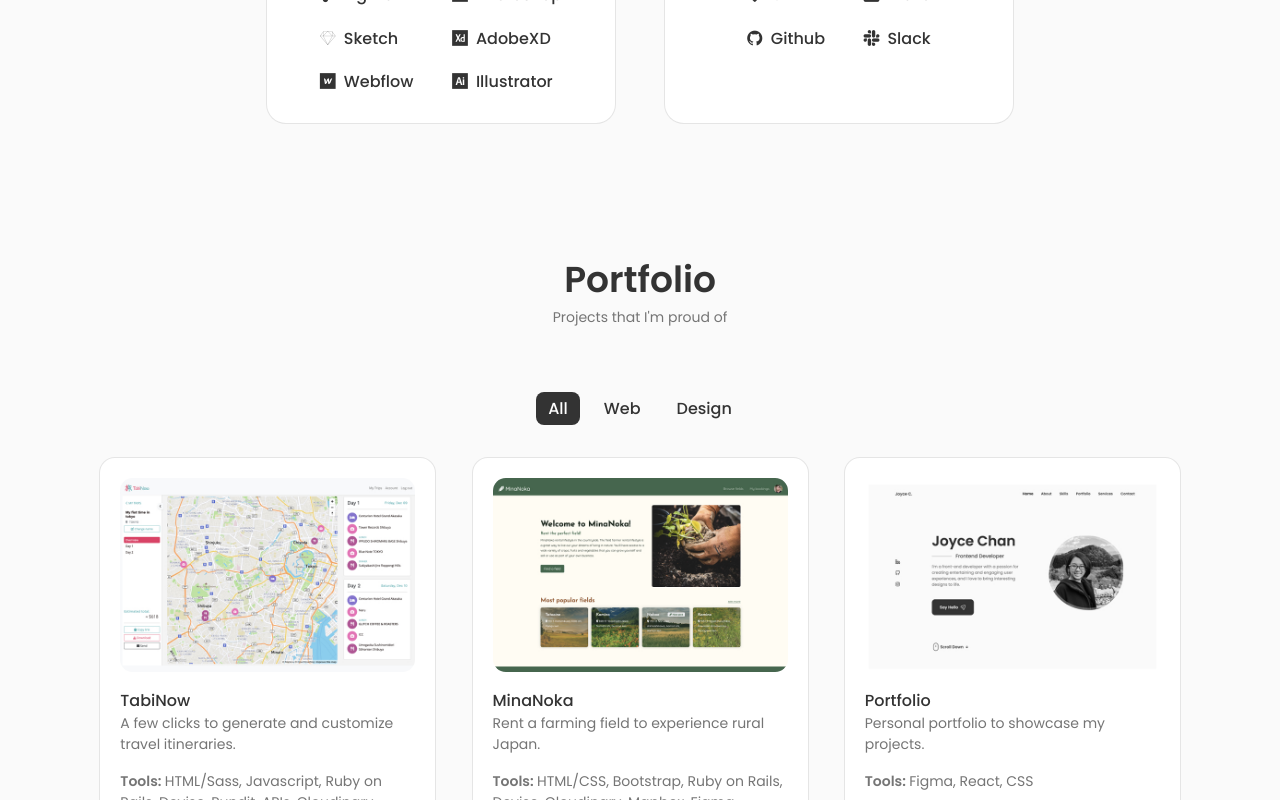
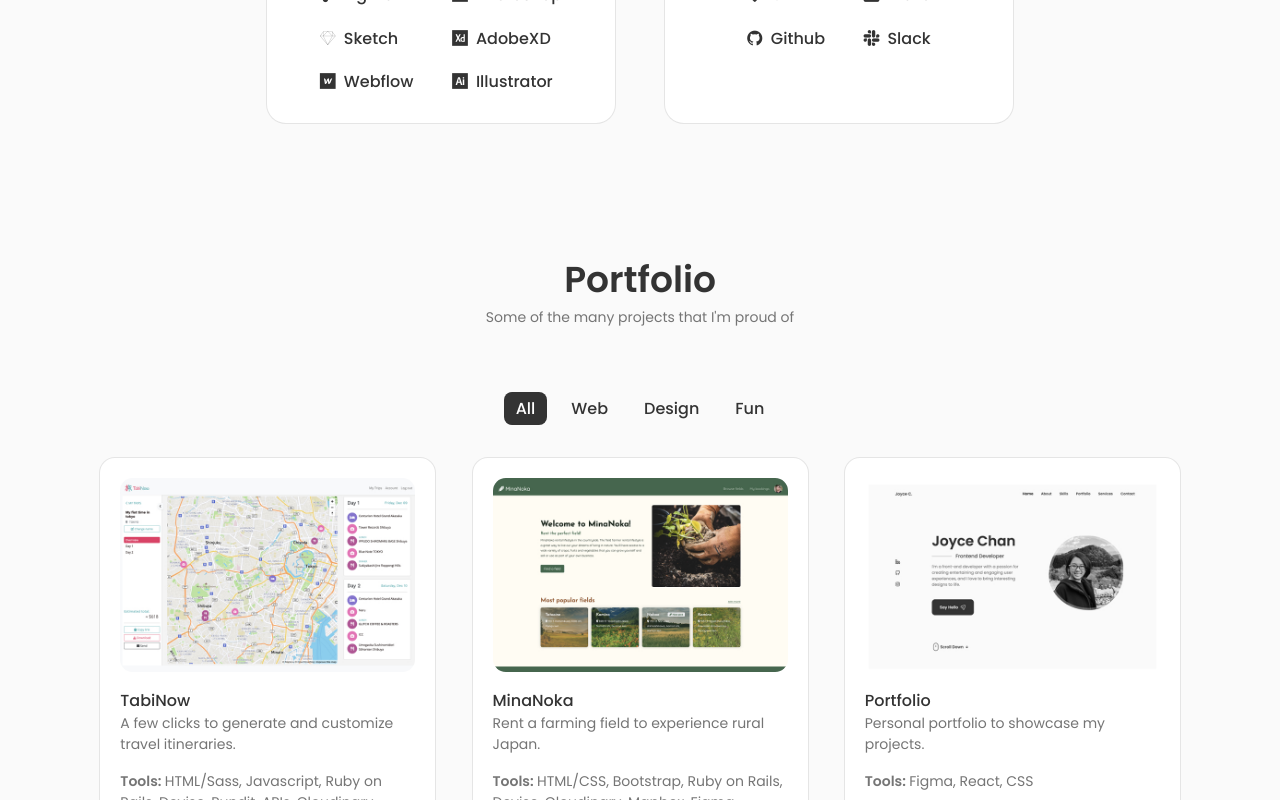
Before and after one commit to joycehwchan/portfolio, a React (Create React App) app: page / in a window 1280 px wide. Shown: the part 2000-2800 px from the top of the page. Built offline with nearby package versions, Linux system fonts and the light colour scheme.

Commit message:
added new project

```diff
--- a/src/compoents/work/Data.jsx
+++ b/src/compoents/work/Data.jsx
@@ -1,45 +1,58 @@
-import Work1 from "../../assets/work1.jpg"
-import Work2 from "../../assets/work2.jpg"
-import Work3 from "../../assets/work3.jpg"
+import Work1 from "../../assets/work1.jpg";
+import Work2 from "../../assets/work2.jpg";
+import Work3 from "../../assets/work3.jpg";
+import Work4 from "../../assets/work4.jpg";
 
 export const projectsData = [
   {
     id: 1,
     image: Work1,
-        title: 'TabiNow',
-        description: 'A few clicks to generate and customize travel itineraries.',
-        link: 'https://tabinow.tours/',
-        github: 'https://github.com/joycehwchan/tabinow',
-        category: 'web',
-        role: 'Front-end Lead',
-        used: 'HTML/Sass, Javascript, Ruby on Rails, Devise, Pundit, APIs, Cloudinary, Mapbox, Figma'
+    title: "TabiNow",
+    description: "A few clicks to generate and customize travel itineraries.",
+    link: "https://tabinow.tours/",
+    github: "https://github.com/joycehwchan/tabinow",
+    category: "web",
+    role: "Front-end Lead",
+    used: "HTML/Sass, Javascript, Ruby on Rails, Devise, Pundit, APIs, Cloudinary, Mapbox, Figma",
   },
   {
     id: 2,
     image: Work2,
-        title: 'MinaNoka',
-        description: 'Rent a farming field to experience rural Japan.',
-        link: '',
-        github: 'https://github.com/joycehwchan/minanoka',
-        category: 'web',
-        role: 'Lead Developer',
-        used: 'HTML/CSS, Bootstrap, Ruby on Rails, Devise, Cloudinary, Mapbox, Figma'
+    title: "MinaNoka",
+    description: "Rent a farming field to experience rural Japan.",
+    link: "",
+    github: "https://github.com/joycehwchan/minanoka",
+    category: "web",
+    role: "Lead Developer",
+    used: "HTML/CSS, Bootstrap, Ruby on Rails, Devise, Cloudinary, Mapbox, Figma",
   },
   {
     id: 3,
     image: Work3,
-        title: 'Portfolio',
-        description: 'Personal portfolio to showcase my projects.',
-        link: '#',
-        github: 'https://github.com/joycehwchan/portfolio',
-        category: 'design',
-        role: 'Front-end Developer, UI Designer',
-        used: 'Figma, React, CSS'
+    title: "Portfolio",
+    description: "Personal portfolio to showcase my projects.",
+    link: "#",
+    github: "https://github.com/joycehwchan/portfolio",
+    category: "design",
+    role: "Front-end Developer, UI Designer",
+    used: "Figma, React, CSS",
   },
-]
+  {
+    id: 4,
+    image: Work4,
+    title: "Memory Game",
+    description: "Click on all characters only once!",
+    link: "https://joycehwchan.github.io/memory-game/",
+    github: "https://github.com/joycehwchan/memory-game",
+    category: "fun",
+    role: "Full-stack Developer",
+    used: "React, CSS",
+  },
+];
 
 export const projectsNav = [
-    {name: 'all'},
-    {name: 'web'},
-    {name: 'design'},
-]
+  { name: "all" },
+  { name: "web" },
+  { name: "design" },
+  { name: "fun" },
+];
--- a/src/compoents/work/Work.jsx
+++ b/src/compoents/work/Work.jsx
@@ -1,16 +1,18 @@
-import React from 'react'
-import "./work.css"
-import Works from './Works'
+import React from "react";
+import "./work.css";
+import Works from "./Works";
 
 const Work = () => {
   return (
     <section className="work section" id="portfolio">
-         <h2 className="section__title">Portfolio</h2>
-        <span className="section__subtitle">Projects that I'm proud of</span>
+      <h2 className="section__title">Portfolio</h2>
+      <span className="section__subtitle">
+        Some of the many projects that I'm proud of
+      </span>
 
-        <Works />
+      <Works />
     </section>
-  )
-}
+  );
+};
 
-export default Work
+export default Work;
```
Also changed, not shown: src/assets/work4.jpg (added). Lines whose indentation alone changed are shown as unchanged.
